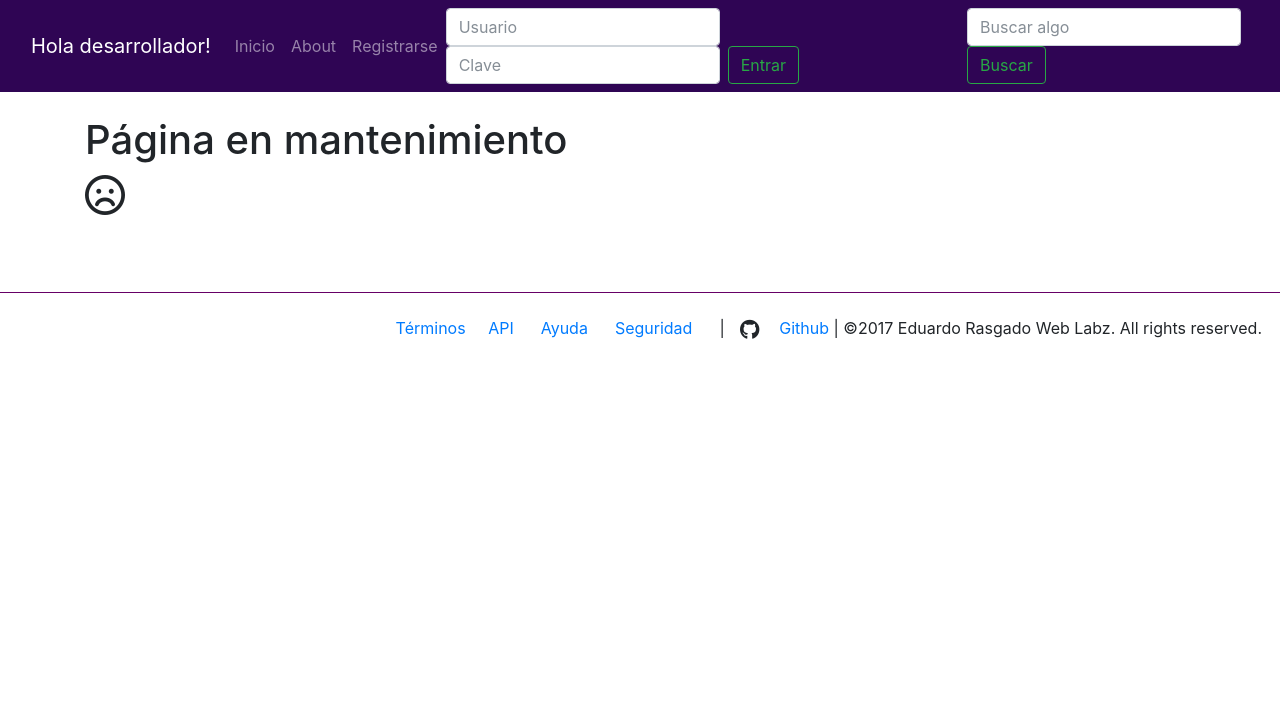
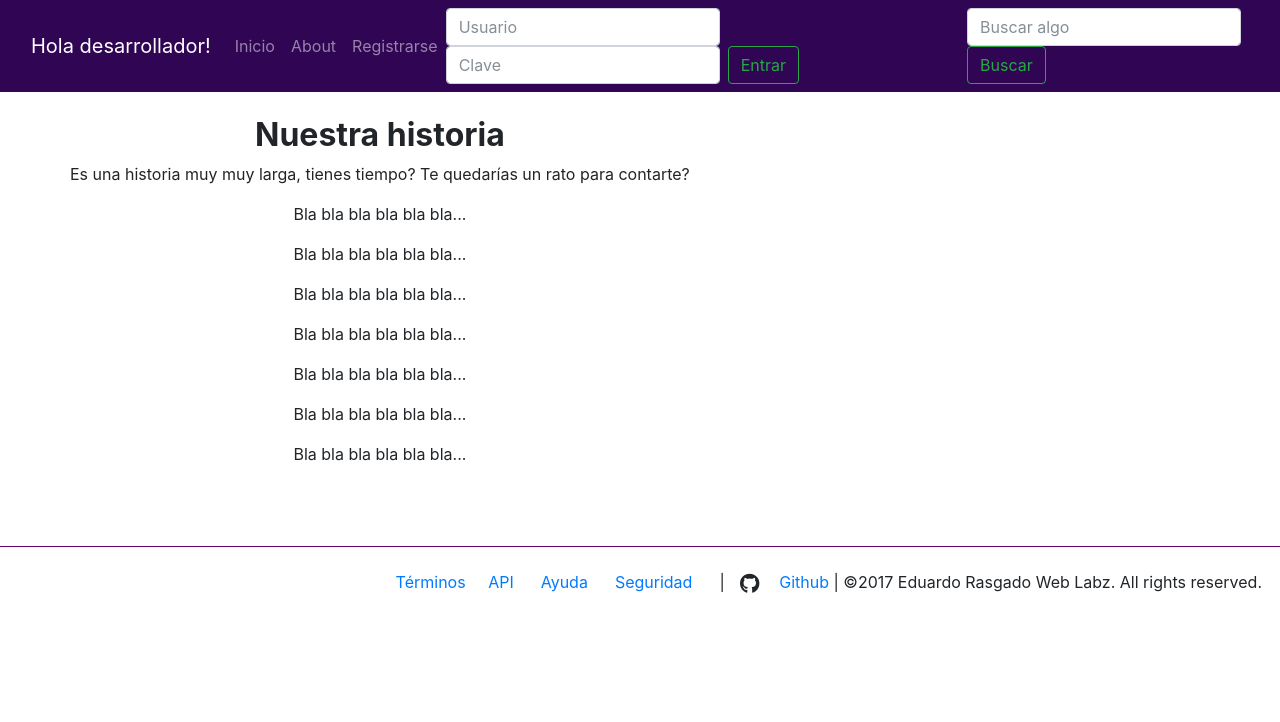
Before and after one commit to eduardorasgado/zucchero-django-bootstrap, a Django app: page /about/ in a window 1280 px wide. Shown: the top 722 px of the page. Run offline with Django 3.2, Linux system fonts and the light colour scheme; some libraries are stand-ins or nearby versions.

Commit message:
version 1.0 pre-git

```diff
--- a/first_project/boletin/views.py
+++ b/first_project/boletin/views.py
@@ -45,6 +45,12 @@ def inicio(request):
 		#obj.save()
 
 	#context = {"titulo":titulo,"el_form":form}
+
+	if request.user.is_authenticated() and request.user.is_staff:
+		    context = {
+		        "queryset" : ['abc','1'],
+		    }
+
 	return render(request,"inicio.html",context)
 
 def contact(request):
--- a/first_project/static_pro/static/css/navbar-top.css
+++ b/first_project/static_pro/static/css/navbar-top.css
@@ -1,5 +1,5 @@
 /* Show it's not fixed to the top */
-{% load static %}
+
 body {
   min-height: 75rem;
 
--- a/first_project/templates/about.html
+++ b/first_project/templates/about.html
@@ -1,10 +1,23 @@
 {% extends 'base.html' %}
 
 {% block content %}
-	<head>
+    <div class='row'>
+    	<div class='col-sm-6-sm-offset-3'>
+    		<h2 class="text-align-center"><strong>Nuestra historia</strong></h2>
+    		<p class="text-align-center">Es una historia muy muy larga, tienes tiempo? Te quedarías un rato para contarte?</p>
+    		<p class="text-align-center">Bla bla bla bla bla bla...</p>
+    		<p class="text-align-center">Bla bla bla bla bla bla...</p>
+    		<p class="text-align-center">Bla bla bla bla bla bla...</p>
+    		<p class="text-align-center">Bla bla bla bla bla bla...</p>
+    		<p class="text-align-center">Bla bla bla bla bla bla...</p>
+    		<p class="text-align-center">Bla bla bla bla bla bla...</p>
+    		<p class="text-align-center">Bla bla bla bla bla bla...</p>
+    	</div>
+    </div>
+	<!--head>
 		<title>Hola :)</title>
 		<h1>Página en mantenimiento </h1><h1><i class="fa fa-frown-o" aria-hidden="true"></i><h1>
 	</head>
 	<body>
-	</body>
+	</body-->
 {% endblock %}
```
Also changed, not shown: first_project/templates/inicio.html (+10 -4 lines), first_project/db.sqlite3, 2 other files.
